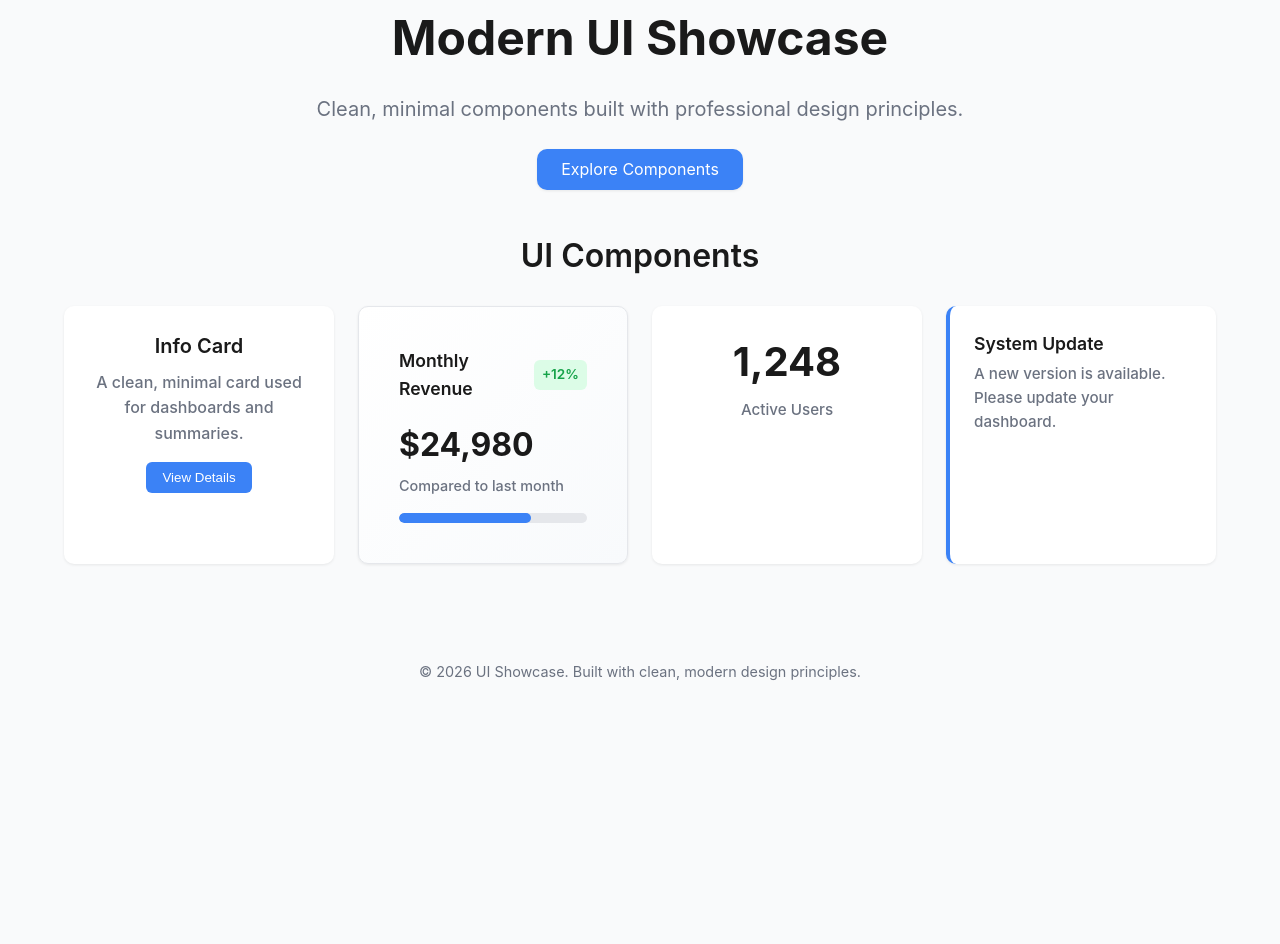
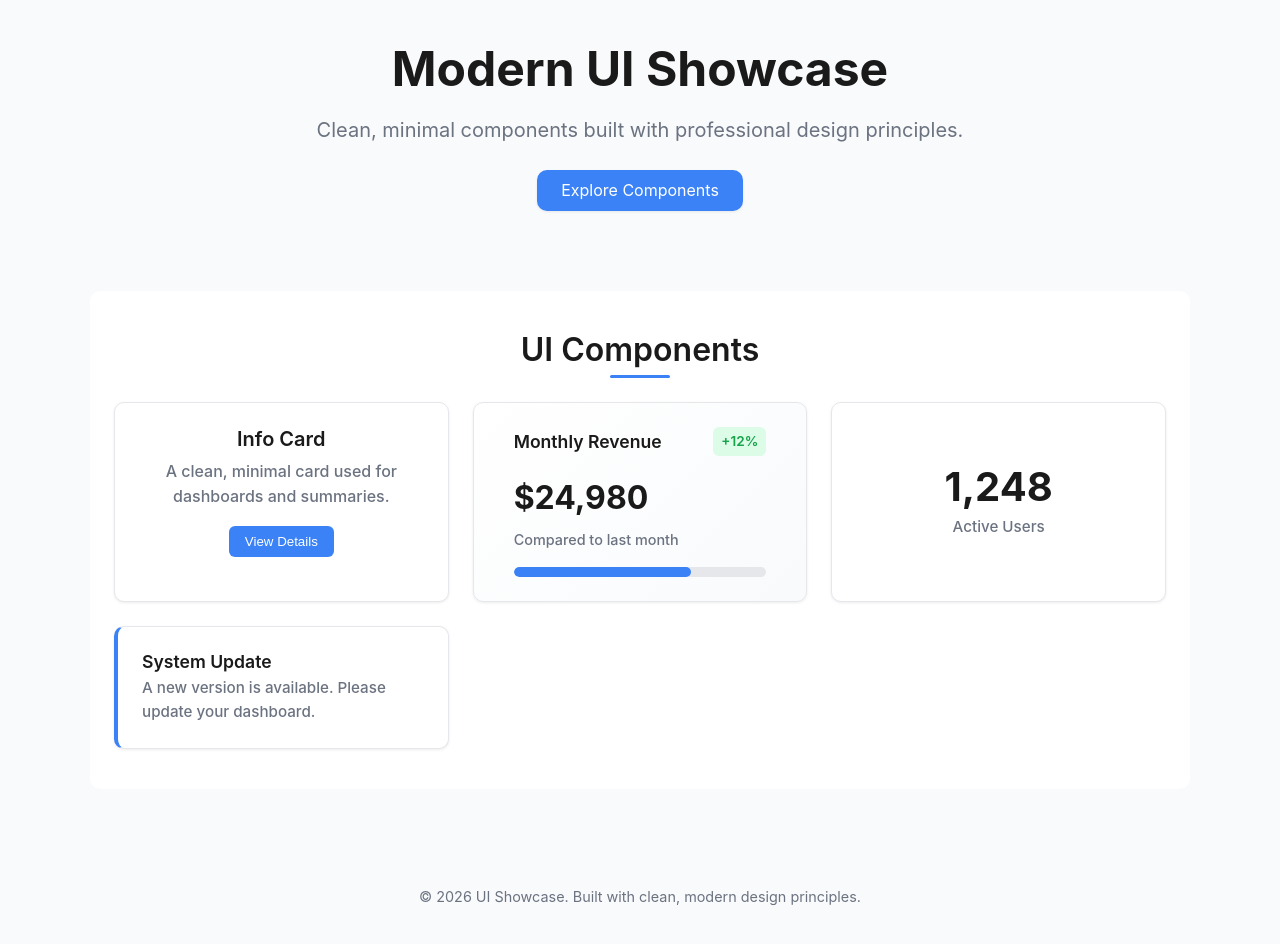
Before and after one commit to FixedBits/ui-showcase, a plain HTML site: page index.html in a window 1280 px wide. Before the commit the page ends 800 px from the top, so only its background shows below. Drawn offline with Linux system fonts and the light colour scheme.

Commit message:
Polishing UI

```diff
--- a/styles/main.css
+++ b/styles/main.css
@@ -49,12 +49,16 @@
 /* =========================
    HERO SECTION
    ========================= */
-
 .hero {
+  display: flex;
+  flex-direction: column;
+  justify-content: center;
   padding: var(--space-xl) var(--space-lg);
+  margin-bottom: var(--space-xl);
+  max-width: 900px;
+  margin-left: auto;
+  margin-right: auto;
   text-align: center;
-  max-width: 900px;
-  margin: 0 auto;
 }
 
 .hero-title {
@@ -92,14 +96,28 @@
    ========================= */
 
 .section-title {
+  position: relative;
+  padding-bottom: var(--space-sm);
   font-size: 2rem;
   font-weight: 600;
   text-align: center;
-  margin-top: var(--space-xl);
   margin-bottom: var(--space-lg);
 }
 
+.section-title::after {
+  content: "";
+  position: absolute;
+  bottom: 0;
+  left: 50%;
+  transform: translateX(-50%);
+  width: 60px;
+  height: 3px;
+  background: var(--color-accent);
+  border-radius: var(--radius-sm);
+}
+
 .component-grid {
+  border-radius: var(--radius-md);
   padding: var(--space-xl) var(--space-lg);
   max-width: 1100px;
   margin: 0 auto;
@@ -114,6 +132,7 @@
 .component-card {
   background: #ffffff;
   padding: var(--space-lg);
+  border: 1px solid #e5e7eb;
   border-radius: var(--radius-md);
   box-shadow: var(--shadow-sm);
   text-align: center;
@@ -125,7 +144,7 @@
 
 .component-card:hover {
   transform: translateY(-4px);
-  box-shadow: var(--shadow-md);
+  box-shadow: 0 6px 16px rgba(0, 0, 0, 0.12);
 }
 
 /* =========================
@@ -164,6 +183,9 @@
    ========================= */
 
 .stats-card {
+  display: flex;
+  flex-direction: column;
+  justify-content: center;
   text-align: center;
 }
 
@@ -202,7 +224,7 @@
    ========================= */
 
 .premium-card {
-  padding: var(--space-xl);
+  padding: var(--space-lg) var(--space-xl);
   text-align: left;
   background: linear-gradient(135deg, #ffffff, #f8fafc);
   border: 1px solid #e5e7eb;
@@ -254,17 +276,18 @@
   height: 100%;
   background: var(--color-accent);
   border-radius: var(--radius-sm);
+  transition: width 0.4s ease;
 }
 
 /* Global Layout Container */
-.container {
-  max-width: 1200px;
+/* .container {
   margin: 0 auto;
-  padding: 0 var(--space-lg);
-}
+} */
+
 section {
   margin-top: var(--space-xl);
   margin-bottom: var(--space-xl);
+  background: #ffffff;
 }
 
 section + section {
@@ -272,6 +295,11 @@
   padding-top: var(--space-xl);
 }
 
+h1,
+h2,
+h3 {
+  line-height: 1.2;
+}
 /* =========================
    FOOTER
    ========================= */
```
